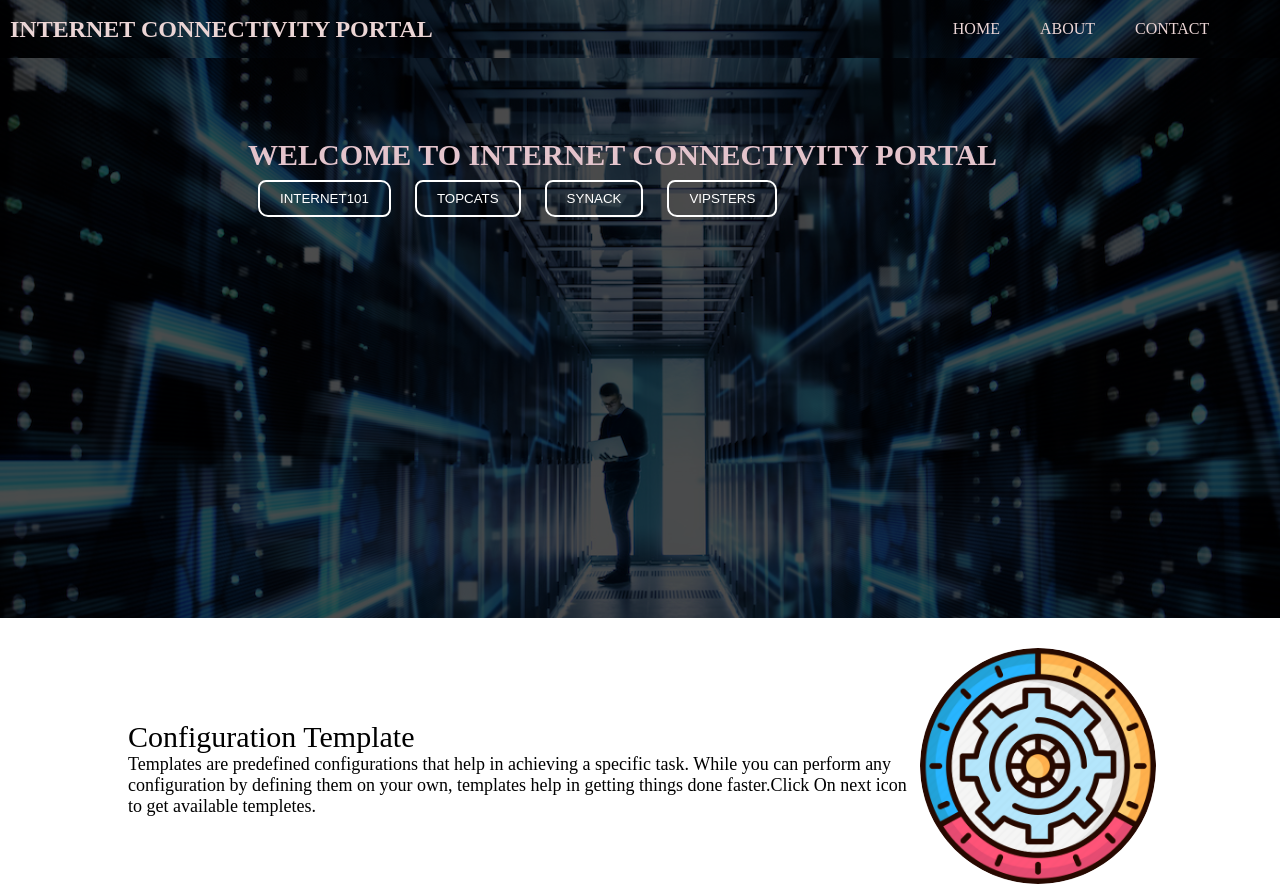
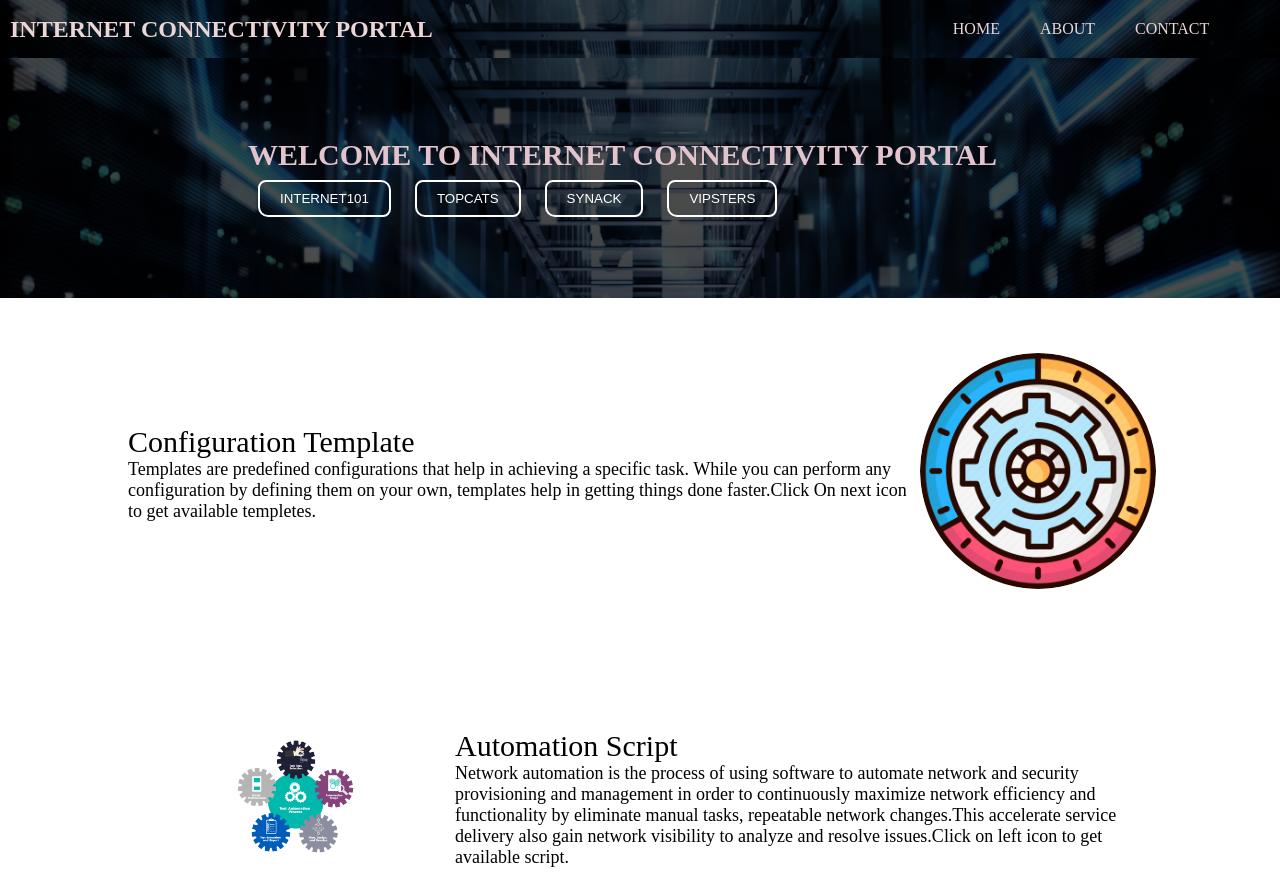
Before and after one commit to kalyanjis700/network_essential, a plain HTML site: page index.html in a window 1280 px wide. Shown: the top 895 px of the page. Drawn offline with Linux system fonts and the light colour scheme; files that its build step writes are made by us from their sources; files whose address does not match are found by name.

Commit message:
Update style.css

```diff
--- a/style.css
+++ b/style.css
@@ -63,7 +63,7 @@
     background-blend-mode: darken;
 }
 .firstSection{
-    height: 70vh;
+    height: 30vh;
 }
 .box-main{
     display: flex;
@@ -122,7 +122,7 @@
     color: rgb(235, 213, 213);
 }
 .secRight{
-    height: 300px;
+    height: 350px;
     display: flex;
     align-items: center;
     justify-content: space-evenly;
@@ -134,6 +134,7 @@
     align-content: center;
     /* padding-left: 200px; */
 } */
+
 
 .para {
     width: 50%;
@@ -167,7 +168,7 @@
     background-size: cover;
     background-blend-mode: darken;
 }
-.firstSection1{
+/* .firstSection1{
     height: 90vh;
     max-width: 100%;
-}
+} */
```
